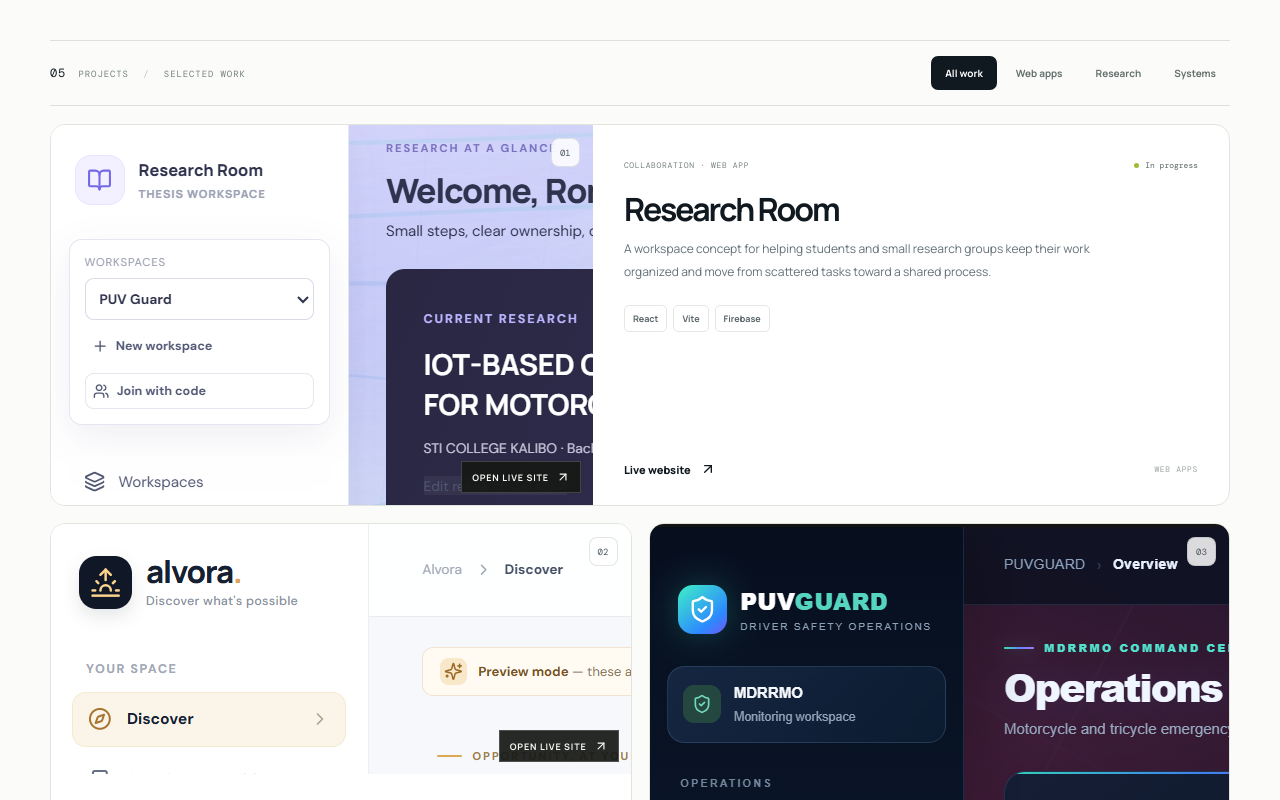
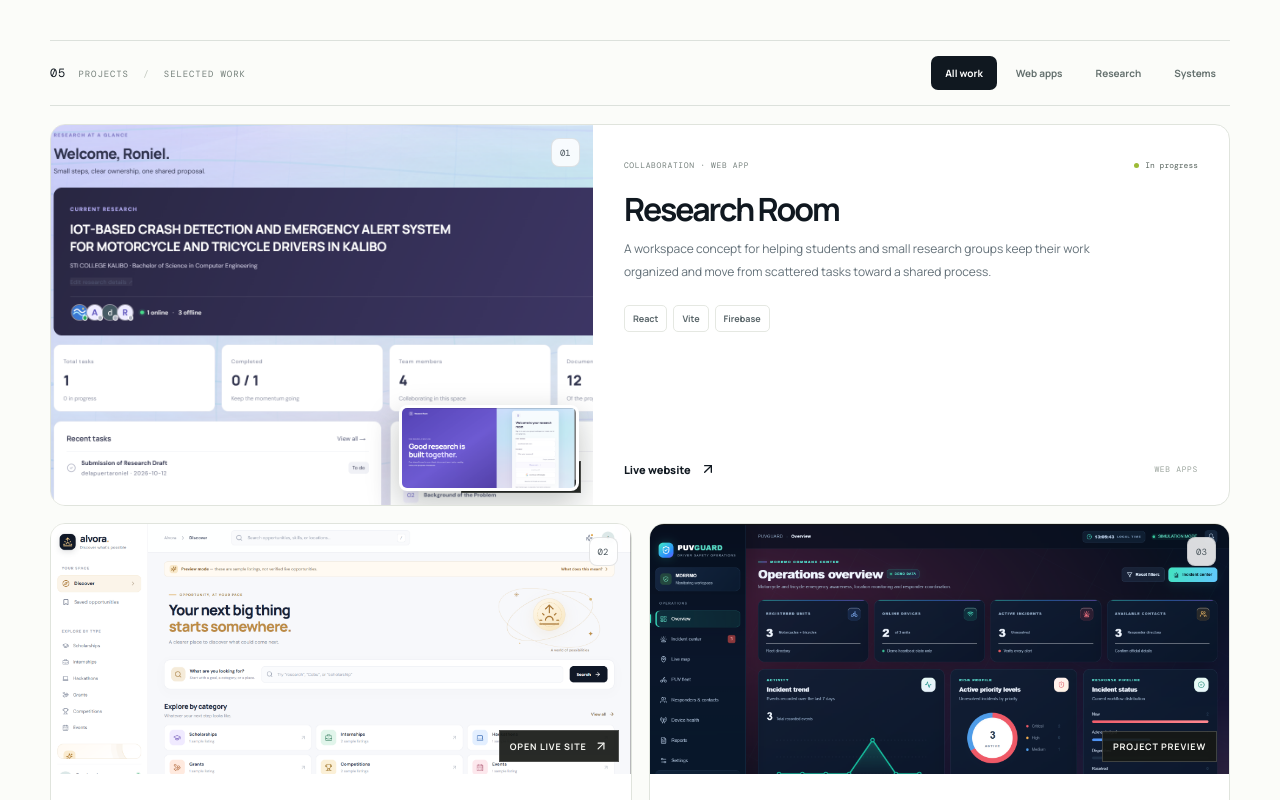
Before and after one commit to ace866678/kael-builds, a React (Vite) app: page / in a window 1280 px wide. Shown: the part 1040-1840 px from the top of the page. Built offline with nearby package versions, Linux system fonts and the light colour scheme.

Commit message:
Style real project screenshots and Research Room gallery

```diff
--- a/src/styles.css
+++ b/src/styles.css
@@ -1334,3 +1334,46 @@
 @media (max-width: 620px) {
   .footer-links { flex-wrap:wrap; }
 }
+
+
+/* Locally hosted project screenshots extracted from the portfolio image pack */
+.project-preview-frame,
+.project-image-static {
+  position: absolute;
+  inset: 0;
+  display: block;
+  overflow: hidden;
+  background: #e9e9e2;
+}
+.project-preview-frame { width: 100%; height: 100%; }
+.project-preview-primary {
+  display: block;
+  width: 100%;
+  height: 100%;
+  object-fit: cover;
+  object-position: top center;
+  transition: transform 420ms ease;
+}
+.project-preview-secondary {
+  position: absolute;
+  z-index: 2;
+  right: 14px;
+  bottom: 14px;
+  display: block;
+  width: min(39%, 180px);
+  max-height: 47%;
+  object-fit: cover;
+  object-position: top center;
+  border: 3px solid rgba(255,255,255,.96);
+  border-radius: 8px;
+  background: #fff;
+  box-shadow: 0 12px 32px rgba(12,22,16,.25);
+}
+.live-screenshot-link:hover .project-preview-primary,
+.live-screenshot-link:focus-visible .project-preview-primary {
+  transform: scale(1.025);
+}
+.project-image-static .screenshot-overlay { cursor: default; }
+@media (max-width: 620px) {
+  .project-preview-secondary { right: 9px; bottom: 9px; width: 42%; border-width: 2px; border-radius: 6px; }
+}
```
